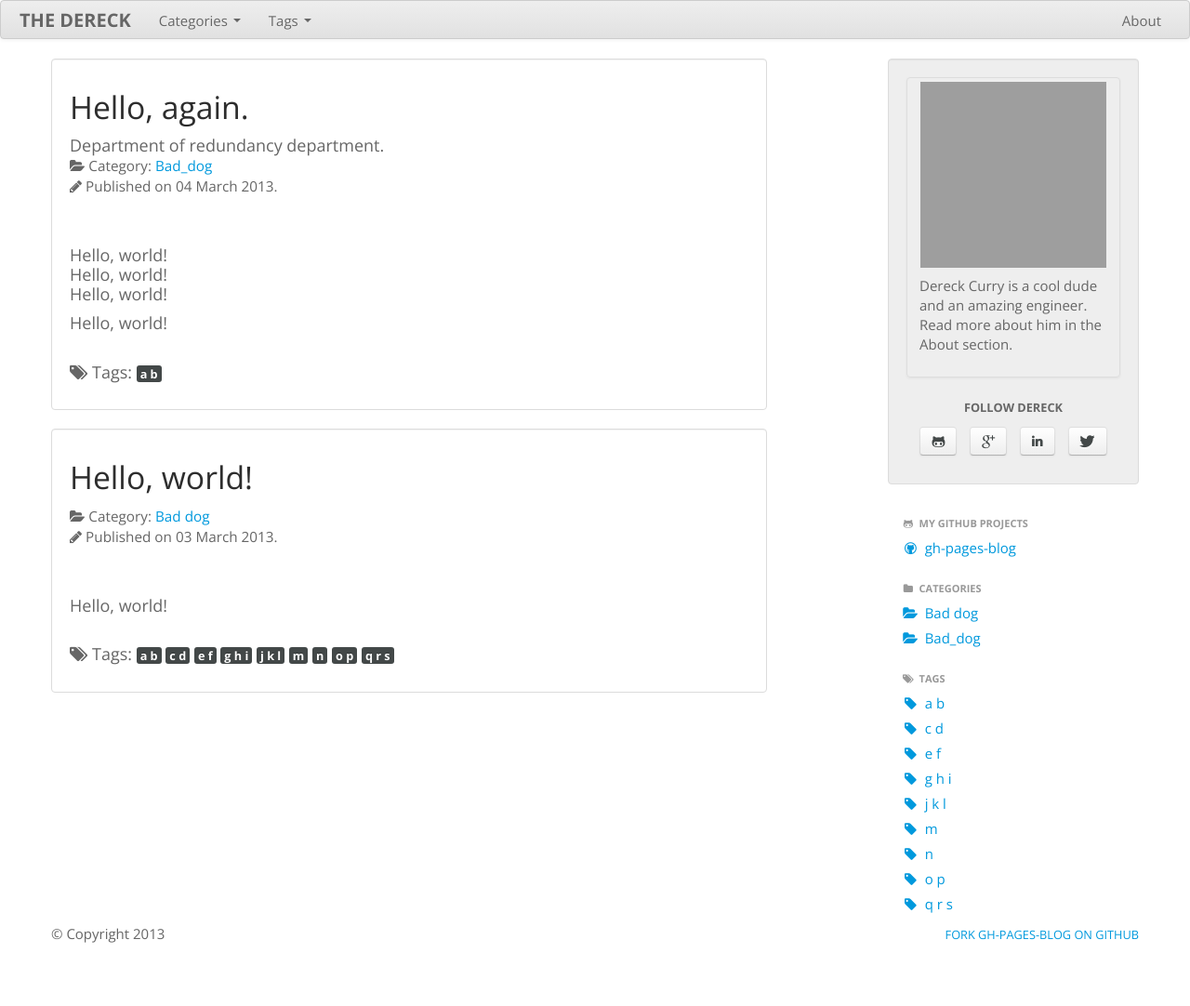
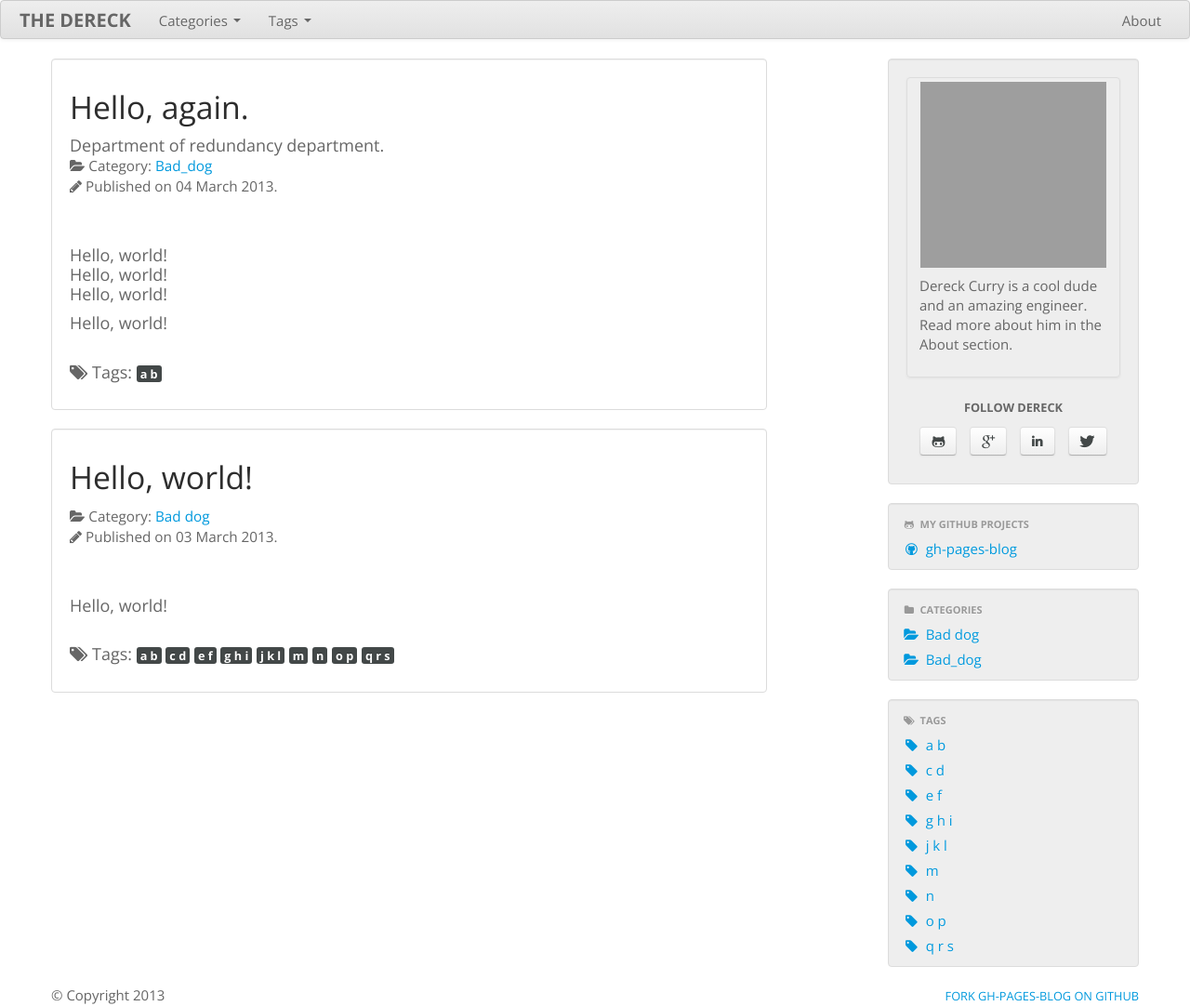
Before and after one commit to thedereck/thedereck.github.com, a Jekyll site: the page built from index.html, in a window 1280 px wide. Shown: the whole page at 93% size. Built offline with Jekyll 4.4.1, drawn with Linux system fonts in a browser that asks for light colours; before the commit the page ends 1016 px from its top, so only the background shows below that; grey boxes are pictures that could not be loaded.

Commit message:
CSS Changes

```diff
--- a/_includes/body/sections/categories.html
+++ b/_includes/body/sections/categories.html
@@ -14,7 +14,7 @@
 	{{ sorted_category_names | number_of_words }}
 {% endcapture %}
 
-<div class="ghpb-well-navlist">
+<div class="well ghpb-well-navlist">
 	<ul class="nav nav-list">
 		<li class="nav-header ghpb-nav-header">
 			{% if site.font_awesome.enabled %}
--- a/_includes/body/sections/github-projects.html
+++ b/_includes/body/sections/github-projects.html
@@ -1,4 +1,4 @@
-<div class="ghpb-well-navlist">
+<div class="well ghpb-well-navlist">
 	<ul class="nav nav-list">
 		<li class="nav-header ghpb-nav-header">
 			{% if site.font_awesome.enabled %}
--- a/_includes/body/sections/tags.html
+++ b/_includes/body/sections/tags.html
@@ -14,7 +14,7 @@
 	{{ sorted_tag_names | number_of_words }}
 {% endcapture %}
 
-<div class="ghpb-well-navlist">
+<div class="well ghpb-well-navlist">
 	<ul class="nav nav-list">
 		<li class="nav-header ghpb-nav-header">
 			{% if site.font_awesome.enabled %}
```
